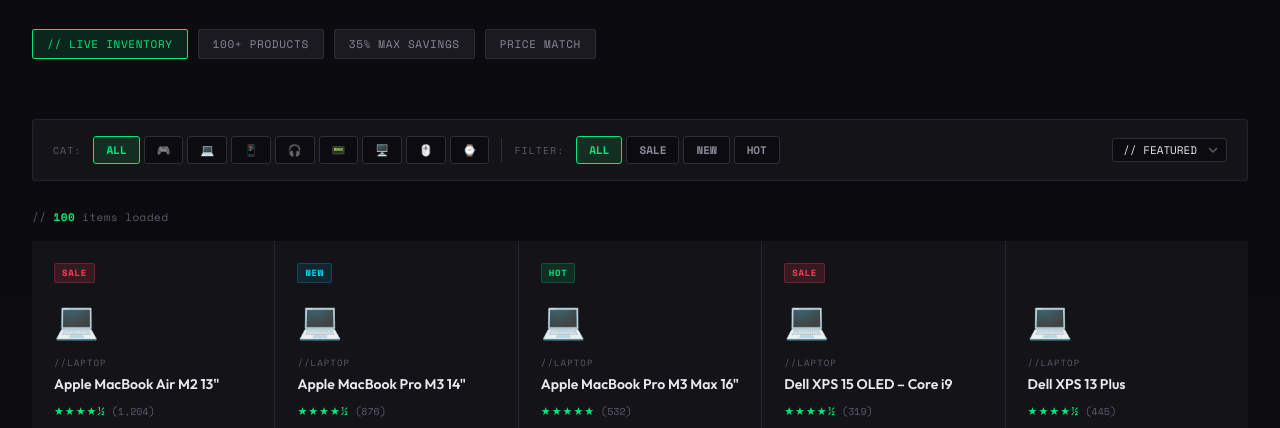
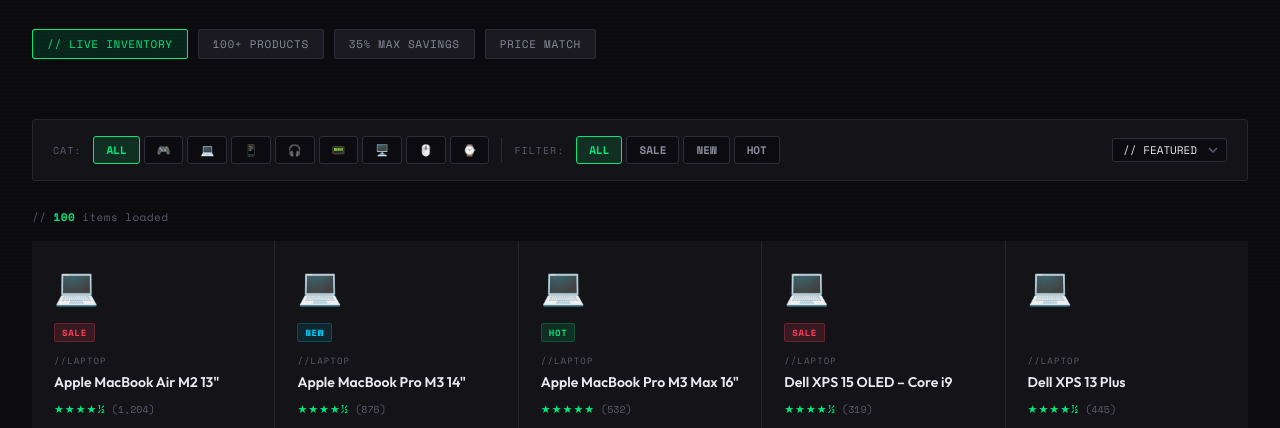
Before and after one commit to synclore/pixeldrop, a plain HTML site: page index.html in a window 1280 px wide. Shown: the part 505-933 px from the top of the page. Drawn offline with nearby package versions, Linux system fonts and the light colour scheme.

Commit message:
class-lar uyğunlaşdırıldı

```diff
--- a/index.html
+++ b/index.html
@@ -88,27 +88,26 @@
 .results-info{font-family:'Space Mono',monospace;font-size:11px;color:var(--muted);margin-bottom:16px;letter-spacing:0.04em;}
 .results-info b{color:var(--green);}
 
-/* GRID */
 .grid{display:grid;grid-template-columns:repeat(auto-fill,minmax(230px,1fr));gap:1px;background:var(--border);}
-.card{background:var(--surface);padding:22px;position:relative;transition:var(--t);cursor:default;}
-.card::before{content:'';position:absolute;top:0;left:0;right:0;height:2px;background:transparent;transition:var(--t);}
-.card:hover::before{background:var(--green);}
-.card:hover{background:var(--surface2);z-index:2;}
-.card-badges{display:flex;gap:5px;margin-bottom:14px;min-height:20px;}
-.badge{font-family:'Space Mono',monospace;font-size:9px;font-weight:700;letter-spacing:0.08em;text-transform:uppercase;padding:2px 7px;border-radius:2px;}
-.b-sale{background:rgba(255,61,90,0.15);color:var(--red);border:1px solid rgba(255,61,90,0.25);}
-.b-new{background:rgba(0,212,255,0.1);color:var(--cyan);border:1px solid rgba(0,212,255,0.2);}
-.b-hot{background:rgba(0,232,122,0.12);color:var(--green);border:1px solid rgba(0,232,122,0.2);}
-.card-emoji{font-size:36px;margin-bottom:14px;display:block;filter:grayscale(20%);}
-.card-cat{font-family:'Space Mono',monospace;font-size:9px;color:var(--muted);letter-spacing:0.12em;text-transform:uppercase;margin-bottom:6px;}
-.card-name{font-size:14px;font-weight:600;line-height:1.3;margin-bottom:10px;color:var(--text);}
-.card-rating{display:flex;align-items:center;gap:6px;margin-bottom:14px;}
-.stars{color:var(--green);font-size:11px;letter-spacing:1px;}
-.rcount{font-family:'Space Mono',monospace;font-size:10px;color:var(--muted);}
-.card-price{display:flex;align-items:baseline;gap:8px;flex-wrap:wrap;margin-bottom:14px;}
-.p-now{font-family:'Space Mono',monospace;font-size:18px;font-weight:700;color:var(--text);}
-.p-was{font-size:12px;color:var(--muted);text-decoration:line-through;}
-.p-off{font-family:'Space Mono',monospace;font-size:10px;font-weight:700;color:var(--green);}
+.product-card{background:var(--surface);padding:22px;position:relative;transition:var(--t);cursor:default;}
+.product-card::before{content:'';position:absolute;top:0;left:0;right:0;height:2px;background:transparent;transition:var(--t);}
+.product-card:hover::before{background:var(--green);}
+.product-card:hover{background:var(--surface2);z-index:2;}
+.product-img{font-size:36px;margin-bottom:12px;display:block;filter:grayscale(20%);}
+.product-card .badge{display:inline-block;font-family:'Space Mono',monospace;font-size:9px;font-weight:700;letter-spacing:0.08em;text-transform:uppercase;padding:2px 7px;border-radius:2px;margin-bottom:12px;min-height:18px;}
+.product-card .badge.badge-sale{background:rgba(255,61,90,0.15);color:var(--red);border:1px solid rgba(255,61,90,0.25);}
+.product-card .badge.badge-new{background:rgba(0,212,255,0.1);color:var(--cyan);border:1px solid rgba(0,212,255,0.2);}
+.product-card .badge.badge-hot{background:rgba(0,232,122,0.12);color:var(--green);border:1px solid rgba(0,232,122,0.2);}
+.product-card .badge:empty{background:transparent;border:none;}
+.product-body{}
+.product-category{font-family:'Space Mono',monospace;font-size:9px;color:var(--muted);letter-spacing:0.12em;text-transform:uppercase;margin-bottom:6px;}
+.product-title{font-size:14px;font-weight:600;line-height:1.3;margin-bottom:10px;color:var(--text);}
+.rating{display:flex;align-items:center;gap:6px;margin-bottom:14px;color:var(--green);font-size:11px;letter-spacing:1px;}
+.rating span{font-family:'Space Mono',monospace;font-size:10px;color:var(--muted);letter-spacing:0;}
+.price-row{display:flex;align-items:baseline;gap:8px;flex-wrap:wrap;margin-bottom:14px;}
+.price{font-family:'Space Mono',monospace;font-size:18px;font-weight:700;color:var(--text);}
+.price-original{font-size:12px;color:var(--muted);text-decoration:line-through;}
+.discount{font-family:'Space Mono',monospace;font-size:10px;font-weight:700;color:var(--green);}
 .add-btn{width:100%;background:transparent;border:1px solid var(--border2);color:var(--muted2);padding:9px;font-size:11px;font-weight:700;font-family:'Space Mono',monospace;border-radius:var(--radius);cursor:pointer;transition:var(--t);letter-spacing:0.06em;}
 .add-btn:hover{border-color:var(--green);color:var(--green);background:var(--green-dim);}
 .add-btn.added{background:var(--green-dim);border-color:var(--green);color:var(--green);}
@@ -398,27 +397,23 @@
   grid.innerHTML=arr.map(p=>{
     const disc=p.orig?Math.round((1-p.price/p.orig)*100)+'%':'';
     const inCart=cart.some(c=>c.id===p.id);
-    return`<div class="card">
-      <div class="card-badges">
-        ${p.badge==='sale'?'<span class="badge b-sale">SALE</span>':''}
-        ${p.badge==='new'?'<span class="badge b-new">NEW</span>':''}
-        ${p.badge==='hot'?'<span class="badge b-hot">HOT</span>':''}
+    const badgeLabel=p.badge==='sale'?'SALE':p.badge==='new'?'NEW':p.badge==='hot'?'HOT':'';
+    return`<article class="product-card" data-id="${p.id}">
+      <div class="product-img">${p.emoji}</div>
+      <span class="badge${p.badge?' badge-'+p.badge:''}">${badgeLabel}</span>
+      <div class="product-body">
+        <div class="product-category">//${p.cat.toUpperCase()}</div>
+        <div class="product-title">${p.name}</div>
+        <div class="rating">${'★'.repeat(Math.floor(p.rating))}${p.rating%1?'½':''} <span>(${p.reviews.toLocaleString()})</span></div>
+        <div class="price-row">
+          <span class="price">$${p.price.toLocaleString()}</span>
+          ${p.orig?`<span class="price-original">$${p.orig.toLocaleString()}</span><span class="discount">-${disc}</span>`:''}
+        </div>
+        <button class="add-btn ${inCart?'added':''}" onclick="addToCart(${p.id},this)">
+          ${inCart?'[ ✓ ADDED ]':'[ ADD_TO_CART ]'}
+        </button>
       </div>
-      <span class="card-emoji">${p.emoji}</span>
-      <div class="card-cat">//${p.cat.toUpperCase()}</div>
-      <div class="card-name">${p.name}</div>
-      <div class="card-rating">
-        <span class="stars">${'★'.repeat(Math.floor(p.rating))}${p.rating%1?'½':''}</span>
-        <span class="rcount">(${p.reviews.toLocaleString()})</span>
-      </div>
-      <div class="card-price">
-        <span class="p-now">$${p.price.toLocaleString()}</span>
-        ${p.orig?`<span class="p-was">$${p.orig.toLocaleString()}</span><span class="p-off">-${disc}</span>`:''}
-      </div>
-      <button class="add-btn ${inCart?'added':''}" onclick="addToCart(${p.id},this)">
-        ${inCart?'[ ✓ ADDED ]':'[ ADD_TO_CART ]'}
-      </button>
-    </div>`;
+    </article>`;
   }).join('');
 }
 
```
